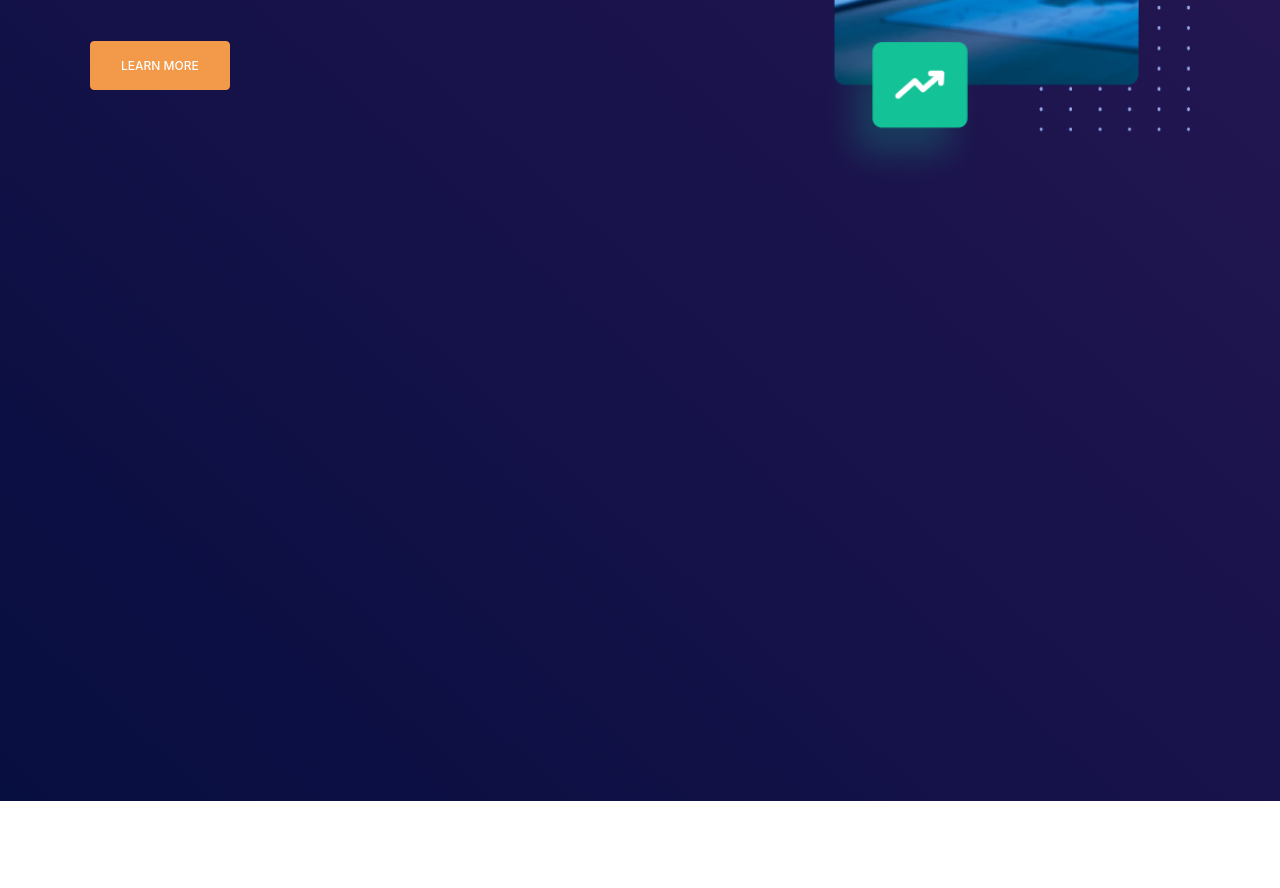
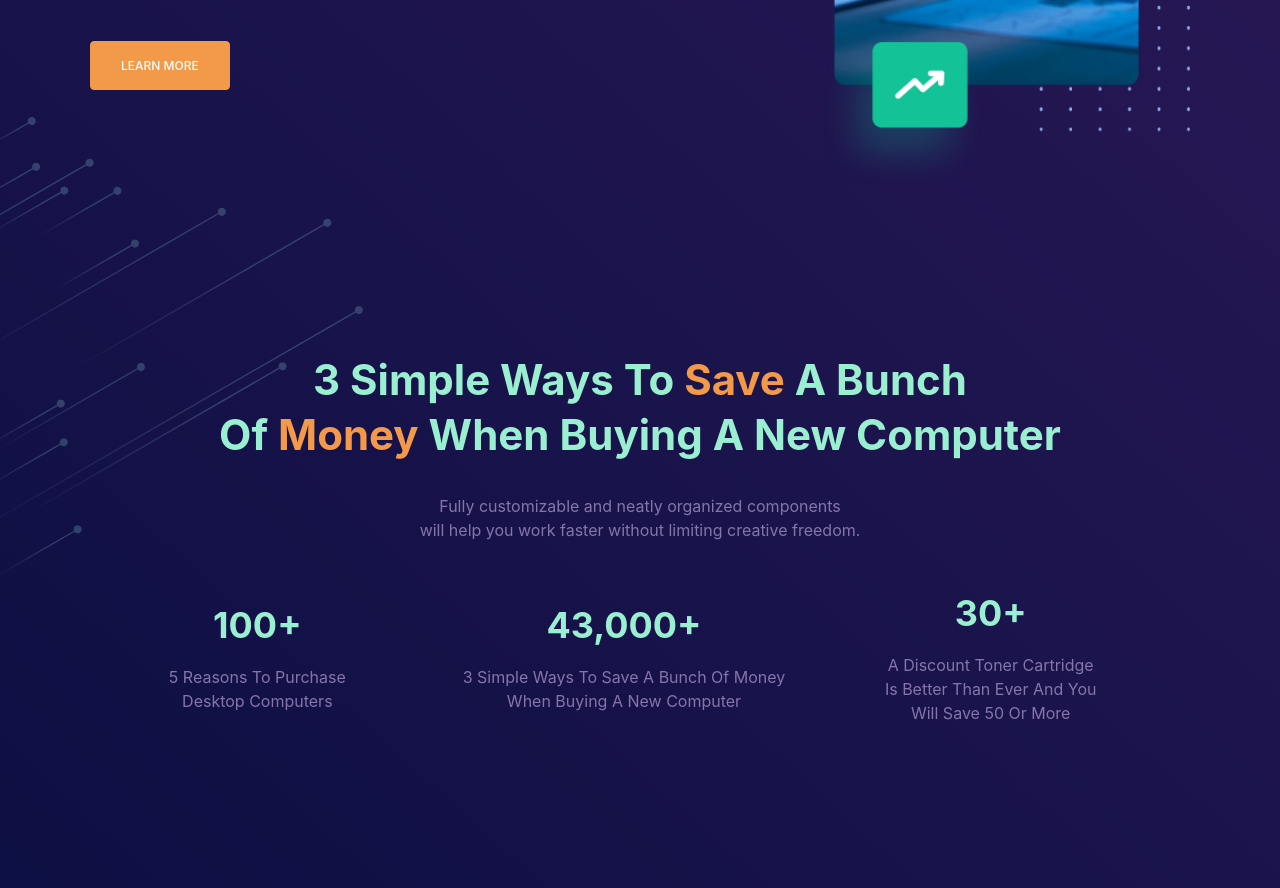
Before and after one commit to VladKa-K/Processing-Company, a website: page index.html in a window 1280 px wide. Shown: the part 1735-2623 px from the top of the page. Before the commit the page ends 2536 px from the top, so only its background shows below. Drawn offline with nearby package versions, Linux system fonts and the light colour scheme; files that its build step writes are made by us from their sources; files whose address does not match are found by name.

Commit message:
s-content-cols was added

```diff
--- a/index.html
+++ b/index.html
@@ -220,6 +220,44 @@
       </div>
     </section>
 
+    <section class="s-content-cols">
+      <div class="s-content-cols__pattern">
+        <img src="/src/img/content-cols-pattern.svg" alt="pattern stars">
+      </div>
+      <div class="container">
+        <h2 class="s-content-cols__title">3 Simple Ways To <span class="text-orange">Save</span> A Bunch <br> Of <span class="text-orange">Money</span> When Buying A New Computer</h2>
+        <div class="s-content-cols__description">
+          <p>Fully customizable and neatly organized components <br> will help you work faster without limiting creative freedom.</p>
+        </div>
+        <div class="s-content-cols__row">
+          <div class="s-content-cols__col">
+            <div class="s-content-cols__col-wrap">
+              <h3 class="s-content-cols__col-num">100+</h3>
+              <div class="s-content-cols__col-content">
+                <p>5 Reasons To Purchase <br> Desktop Computers</p>
+              </div>
+            </div>
+          </div>
+          <div class="s-content-cols__col">
+            <div class="s-content-cols__col-wrap">
+              <h3 class="s-content-cols__col-num">43,000+</h3>
+              <div class="s-content-cols__col-content">
+                <p>3 Simple Ways To Save A Bunch Of Money When Buying A New Computer</p>
+              </div>
+            </div>
+          </div>
+          <div class="s-content-cols__col">
+            <div class="s-content-cols__col-wrap">
+              <h3 class="s-content-cols__col-num">30+</h3>
+              <div class="s-content-cols__col-content">
+                <p>A Discount Toner Cartridge <br> Is Better Than Ever And You <br> Will Save 50 Or More</p>
+              </div>
+            </div>
+          </div>
+        </div>
+      </div>
+    </section>
+
     <br><br><br><br><br><br><br><br><br><br><br><br><br><br><br><br><br><br><br><br><br><br>
   </main>
 <script src="dist/js/app.js"></script>
--- /dev/null
+++ b/src/scss/4-Sections/_sections.content-cols.scss
@@ -0,0 +1,45 @@
+.s-content-cols {
+    @apply py-8 relative;
+    @apply md:py-11;
+    @apply lg:py-20;
+
+    .container {
+        @apply relative;
+    }
+}
+
+.s-content-cols__pattern {
+    @apply hidden;
+    @apply lg:block lg:absolute lg:w-full lg:h-full lg:left-1/2 lg:-translate-x-1/2 lg:max-w-[1440px];
+
+    img {
+        @apply lg:absolute lg:-left-6 lg:-top-[64%];
+    }
+}
+
+.s-content-cols__title {
+    @apply text-center mb-4;
+    @apply md:mb-8;
+}
+
+.s-content-cols__description {
+    @apply text-center mb-6;
+    @apply md:mb-12;
+}
+.s-content-cols__row {
+    @apply flex flex-wrap justify-between items-center gap-y-8;
+    @apply md:gap-y-0 md:-mx-4;
+}
+
+.s-content-cols__col {
+    @apply w-full text-center;
+    @apply md:w-1/3;
+}
+
+.s-content-cols__col-wrap {
+    @apply px-4;
+}
+
+.s-content-cols__col-num {
+    @apply mb-4;
+}
--- a/src/scss/4-Sections/_sections.cta-cols.scss
+++ b/src/scss/4-Sections/_sections.cta-cols.scss
@@ -35,9 +35,3 @@
     @apply mb-6;
     @apply md:mb-11;
 }
-.c-btn {
-}
-.c-btn--orange {
-}
-.c-btn--lg {
-}
--- a/src/scss/4-Sections/_sections.scss
+++ b/src/scss/4-Sections/_sections.scss
@@ -1,3 +1,4 @@
 @import 'sections.logo-slider';
 @import 'sections.advantages';
 @import 'sections.cta-cols';
+@import 'sections.content-cols';
```
Also changed, not shown: src/img/content-cols-pattern.svg (added).
